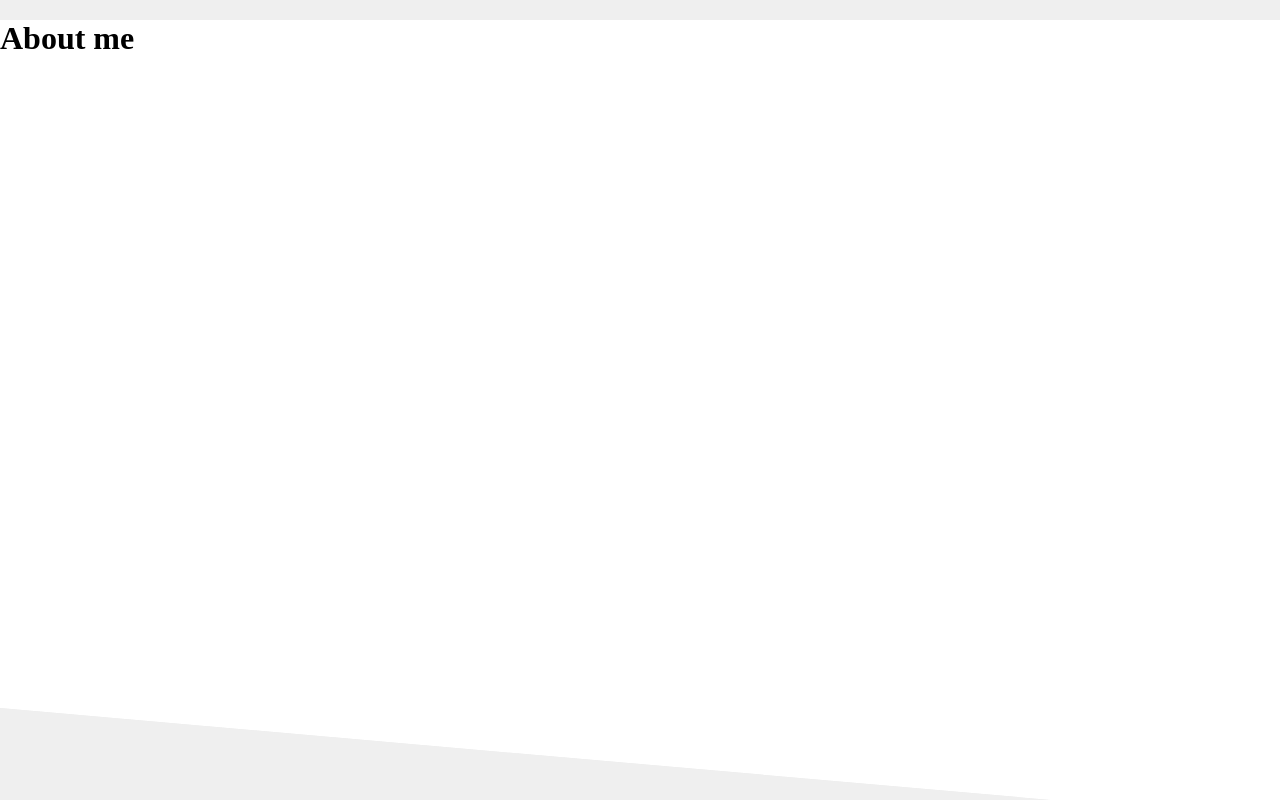
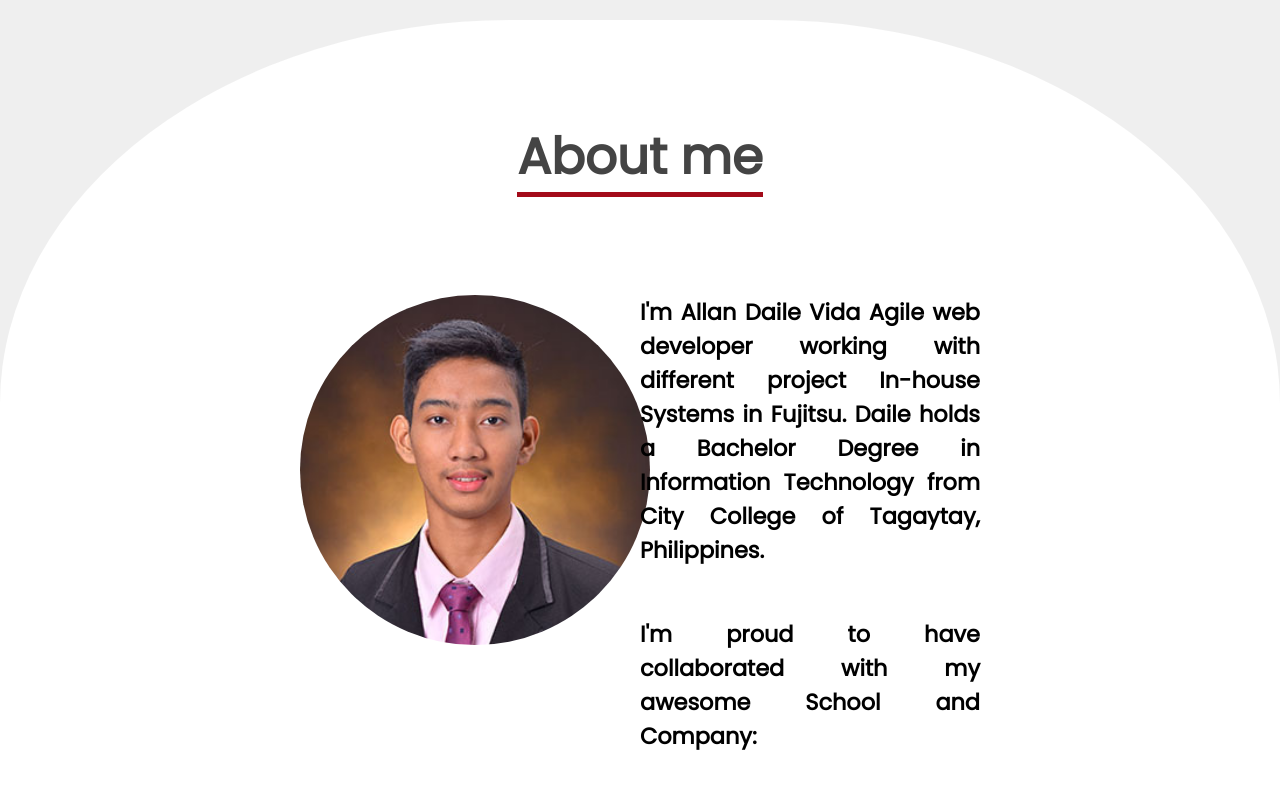
Before and after one commit to dailedreamer/allandailevida, a Vue app: page /#/ in a window 1280 px wide. Shown: the part 1180-1980 px from the top of the page. Built offline with nearby package versions, Linux system fonts and the light colour scheme.

Commit message:
[ABOUT] Added : profile image and profile details content

```diff
--- a/package.json
+++ b/package.json
@@ -24,6 +24,7 @@
     "@vue/cli-service": "^4.5.13",
     "@vue/eslint-config-prettier": "^6.0.0",
     "babel-eslint": "^10.1.0",
+    "compass-mixins": "^0.12.10",
     "eslint": "^6.7.2",
     "eslint-plugin-prettier": "^3.3.1",
     "eslint-plugin-vue": "^6.2.2",
--- a/src/assets/sass/Imports/_general.scss
+++ b/src/assets/sass/Imports/_general.scss
@@ -10,7 +10,7 @@ html {
 }
 
 * {
-    font-family: 'Poppins';
+    font-family: 'PoppinsRegular';
 }
 
 body {
--- a/src/assets/sass/Module/about.scss
+++ b/src/assets/sass/Module/about.scss
@@ -2,10 +2,75 @@
 
 .about
 {
-    background-color: $white;
-    height: 100vh;
+    background-color: $gray;
+    height: 120vh;
     width: 100vw;
     position: relative;
 
+    .about-main
+    {
+        border-radius: 40% 40% 0 0;
+        background-color: $white;
+        height: 120vh;
+        width: 100vw;
+
+    }
+
+    .nav__about-me
+    {
+        text-align: center;
+        padding-top: 100px;
+
+        .lbl__about-me
+        {
+
+            font-size: 50px;
+            font-weight: 800;
+            color: $black;
+            border-bottom: 5px solid  $red;
+
+        }
+    }
+
 
 }
+
+.about-me__main
+{
+    width: 100%;
+    padding-left: 100px;
+    padding-right: 100px;
+    padding-top: 100px;
+
+    .about-me__img
+    {
+        float: left;
+        width: 50%;
+        padding: 0 150px 0 200px;
+        text-align: center;
+
+        img
+        {
+           border-radius: 50%;
+           height: 350px;
+        }
+    }
+
+    .about-me__details
+    {
+        float: right;
+        width: 50%;
+        text-align: justify;
+        padding: 0 200px 0 0;
+        font-size: 0.7em;
+        .presonal-details
+        {
+            padding-bottom: 50px;
+        }
+
+        .organization-details
+        {
+            padding-bottom: 30px;
+        }
+    }
+}
--- a/src/components/About.vue
+++ b/src/components/About.vue
@@ -1,9 +1,31 @@
 <template>
   <div class="about">
+    <div class="about-main">
+      <div class="nav__about-me">
+        <label class="lbl__about-me">About me</label>
+      </div>
 
-      <h1>About me</h1>
+      <div class="about-me__main">
+        <div class="about-me__img">
+          <img src="../assets/PersonalDetails/profile.jpg" alt="logo">
+        </div>
+        <div class="about-me__details">
+          <h1 class="presonal-details">
+              I'm Allan Daile Vida
+              Agile web developer working with different project
+              In-house Systems in Fujitsu. Daile holds a
+              Bachelor Degree in Information Technology
+              from City College of Tagaytay, Philippines.
+          </h1>
 
+          <h1 class="organization-details">
+              I'm proud to have collaborated with
+              my awesome School and Company:
+          </h1>
 
+        </div>
+      </div>
+    </div>
   </div>
 </template>
 
```
Also changed, not shown: 1 other file (tests, documents, lock files or other folders).
